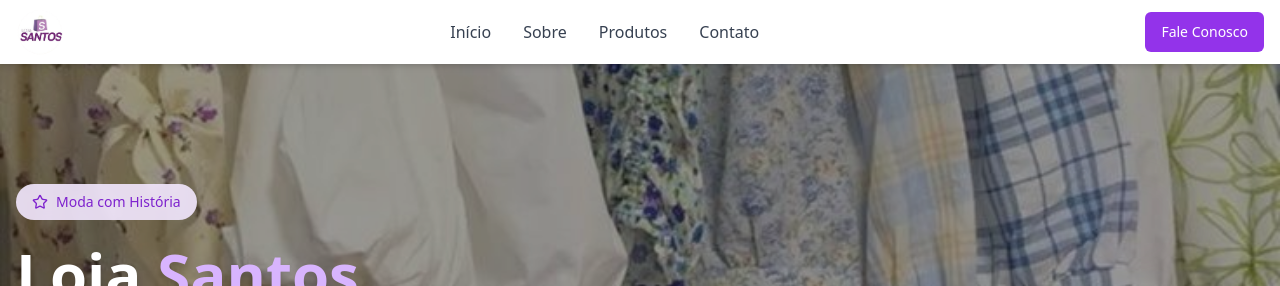
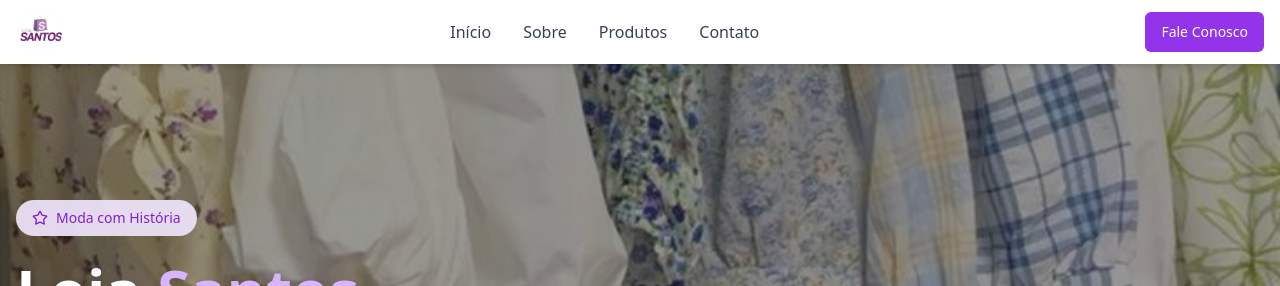
Before and after one commit to DevZipMateus/santos-style-booster, a React (Vite) app: page / in a window 1280 px wide. Shown: the top 286 px of the page. Built offline with nearby package versions, Linux system fonts and the light colour scheme.

Commit message:
Add margin top to div
Added a top margin to the selected div in `src/components/Hero.tsx` to adjust its spacing.

```diff
--- a/src/components/Hero.tsx
+++ b/src/components/Hero.tsx
@@ -27,7 +27,7 @@ export const Hero = () => {
         <div className="grid lg:grid-cols-2 gap-12 items-center">
           {/* Content */}
           <div className="text-center lg:text-left">
-            <div className="inline-flex items-center space-x-2 bg-purple-100/90 backdrop-blur-sm text-purple-700 px-4 py-2 rounded-full text-sm font-medium mb-6">
+            <div className="inline-flex items-center space-x-2 bg-purple-100/90 backdrop-blur-sm text-purple-700 px-4 py-2 rounded-full text-sm font-medium mb-6 mt-8">
               <Star className="w-4 h-4" />
               <span>Moda com História</span>
             </div>
```
